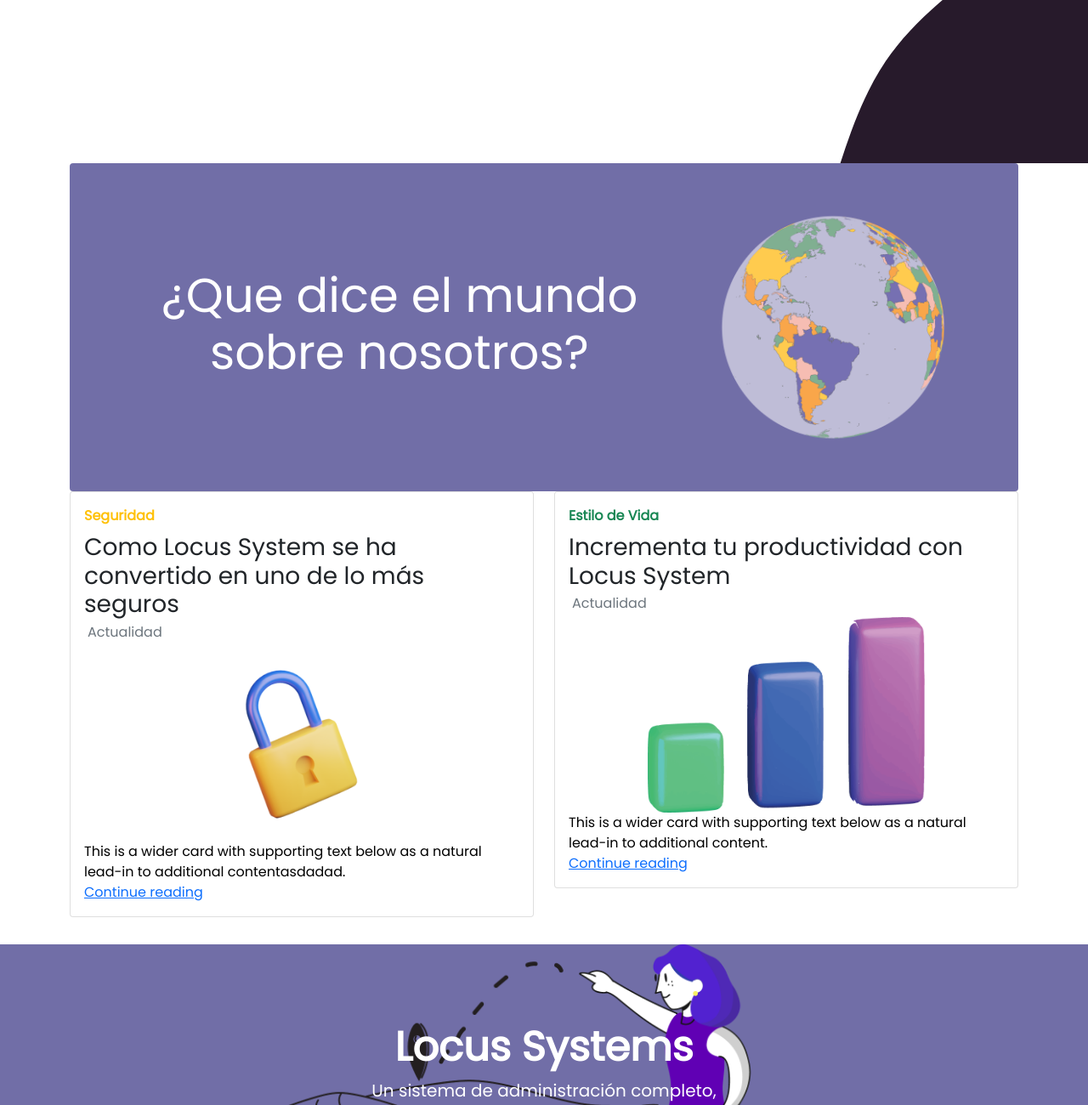
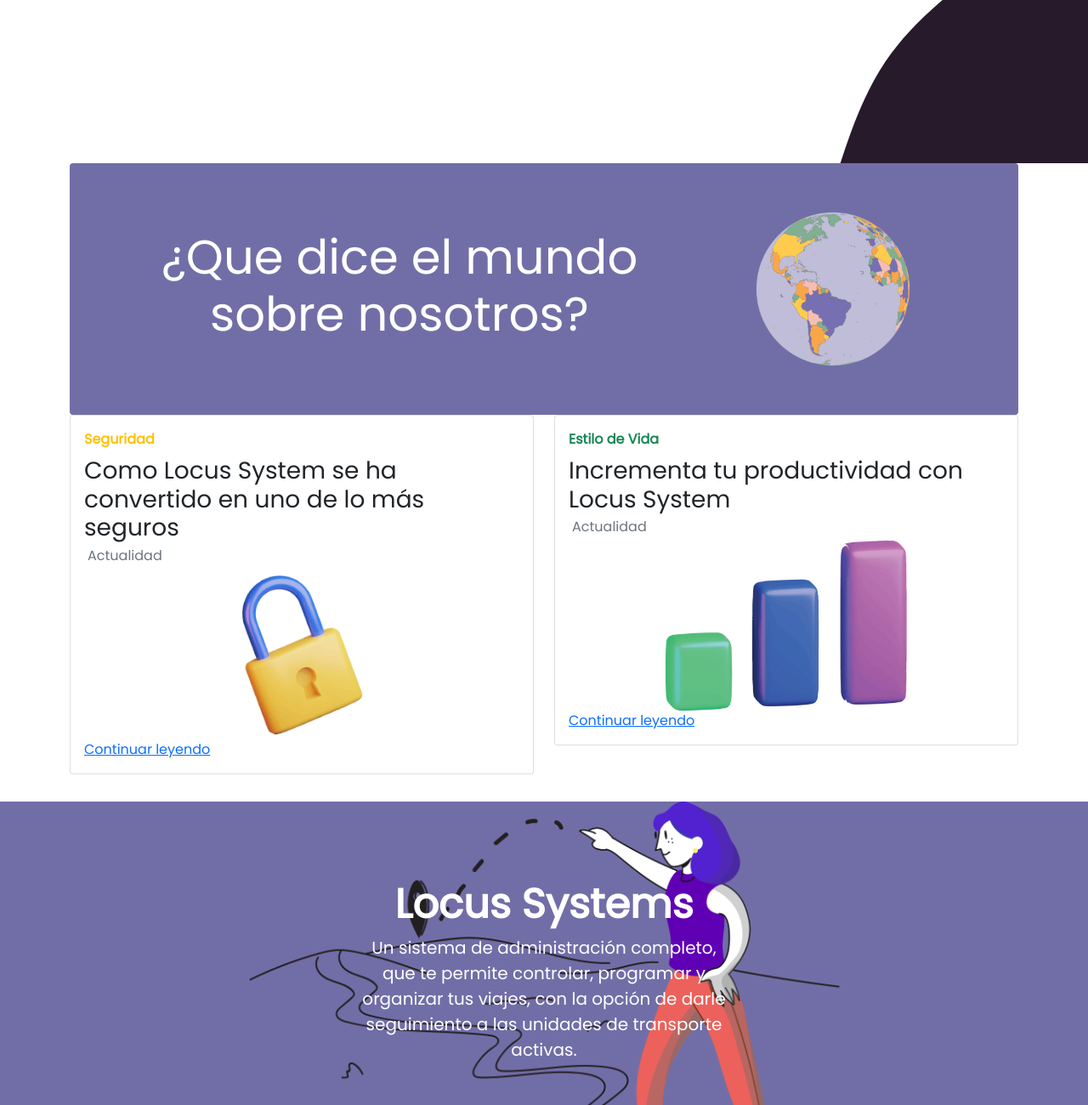
Before and after one commit to jromerooo2/locus-web, a PHP site: page / in a window 1280 px wide. Shown: the part 608-1908 px from the top of the page at 85% size. Run offline with PHP 8.4, Linux system fonts and the light colour scheme; some libraries are stand-ins or nearby versions.

Commit message:
ultimos cambios

```diff
--- a/assets/index.css
+++ b/assets/index.css
@@ -5,7 +5,7 @@
 }
 
 .link{
-  color: gray;
+  color: #fff;
   text-decoration: none;
   list-style: none;
 }
@@ -151,6 +151,10 @@ input{
     background-repeat: no-repeat;
     background-size: contain;
   }
+
+  .purple-bg{
+    background-color: #716EA7;
+  }
   .vh-full{
     height: 100vh;
   }
--- a/index.html
+++ b/index.html
@@ -53,7 +53,7 @@
         <h1 class="display-4 font-italic ">¿Que dice el mundo sobre nosotros?</h1>
       </div>
       <div class="col-md-4">
-        <img class="flex-auto look" style="height:290px ;" src="assets/imgs/earth.png"  alt="Card image cap">
+        <img class="flex-auto look" style="height:200px ;" src="assets/imgs/earth.png"  alt="Card image cap">
       </div>
 
     </div>
@@ -67,10 +67,10 @@
               <a class="text-dark text-decoration-none" >Como Locus System se ha convertido en uno de lo más seguros</a>
             </h3>
             <div class="m-1 text-muted">Actualidad</div>
-            <img class="flex-auto mx-auto d-none d-md-block" src="assets/imgs/locked.png" height="230px" alt="Card image cap">
-
+            <img class="flex-auto mx-auto d-none d-md-block" src="assets/imgs/locked.png" height="200px" alt="Card image cap">
+<!--
             <p class="mb-auto text-black card-text">This is a wider card with supporting text below as a natural lead-in to additional contentasdadad.</p>
-            <a href="#">Continue reading</a>
+            --><a href="#">Continuar leyendo</a>
           </div>
         </div>
       </div>
@@ -82,9 +82,9 @@
               <a class="text-dark text-decoration-none" href="#">Incrementa tu productividad con Locus System</a>
             </h3>
             <div class="m-1 text-muted">Actualidad</div>
-            <img class="flex-auto mx-auto d-none d-md-block" src="assets/imgs/prod.png" height="230px" alt="Card image cap">
-            <p class="mb-auto text-black card-text">This is a wider card with supporting text below as a natural lead-in to additional content.</p>
-            <a href="#">Continue reading</a>
+            <img class="flex-auto mx-auto d-none d-md-block" src="assets/imgs/prod.png" height="200px" alt="Card image cap">
+            <!-- <p class="mb-auto text-black card-text">This is a wider card with supporting text below as a natural lead-in to additional content.</p> -->
+            <a href="#" class="">Continuar leyendo</a>
           </div>
         </div>
       </div>
@@ -142,9 +142,9 @@
 </section>
 
 <section class="vh-50">
-  <h1 class="text-dark-purple display-2">Manual Técnico</h1>
   <div class="container">
     <div class="row">
+      <h1 class="text-dark-purple display-2 mt-2">Manual Técnico</h1>
       <div class="col">
         <p class="text-black ">¡Descarga el manual del  sistema para darle un mejor uso!</p>
         <a href="assets/docs/manual.pdf" download class="btn btn-outline-dark">Descargar <i class="fa fa-download"></i></a>
@@ -160,33 +160,33 @@
     <div class="container">
       <div class="row">
         <div class="col-lg-6">
-          <h1 class="text-purple">¿Por qué Locus System?</h1>
+          <h1 class="text-purple">¿Por qué ocupar Locus Systems?</h1>
           <p class="text-muted">
-            Con la ayuda de Google Maps, nuestro sistema es capaz de llevar el control de los viajes registrados.
+            Por que Locus se preocupa por la calidad en cada proceso, haciéndolo un sistema amigable, rápido y seguro.
           </p>
         </div>
         <div class="col-lg-6">
           <h1 class="text-purple">¿Para quien va dirigido el sistema?</h1>
-          <p class="text-muted">Lorem ipsum ipsum lorem</p>
+          <p class="text-muted">Locus está dirigido a las empresas que se dedican a realizar viajes frecuentemente y necesitan un software de calidad para controlarlos.</p>
         </div>
       </div>
       <div class="row">
         <div class="col-lg-6">
           <h1 class="text-purple">¿El sistema tiene algún costo?</h1>
-          <p class="text-muted">Lorem ipsum ipsum lorem</p>
+          <p class="text-muted">La creación del sistema tuvo un propósito educativo, por lo que su precio no esta definido,  si esta interesado en el sistema contáctenos en el apartado correspondiente.</p>
         </div>
         <div class="col-lg-6">
           <h1 class="text-purple">¿Cual es el proposito del sistema?</h1>
-          <p class="text-muted">Lorem ipsum ipsum lorem</p>
+          <p class="text-muted">El propósito del sistema es facilitar la gestión de unidades de transporte, conductores, ganancias, costes y mantenimientos que genere la empresa.</p>
         </div>
       </div>
     </div>
     <img class="float" src="assets/imgs/handy.png" height="350px" alt="">
   </div>
 
-    <h1 class="text-muted display-5">
+    <h3 class="text-muted mt-5">
       Tienes otra pregunta?
-    </h1>
+    </h3>
     <p class="text-muted"><a class="text-decoration-none" href="#contacto">Comunicate con nosotros</a></p>
 
 </section>
@@ -281,8 +281,8 @@
 
 </section>
 
-<footer class="bg-dark d-flex align-items-center justify-content-center">
-    <ul class="d-flex text-muted link">
+<footer class="purple-bg d-flex align-items-center justify-content-center">
+    <ul class="d-flex link">
       <a class="p-3 link">Locus Systems ® 2021</a>
       <a class="p-3 link">Whatsapp</a>
       <a class="p-3 link">Instagram</a>
@@ -300,11 +300,9 @@
 <script src="https://cdnjs.cloudflare.com/ajax/libs/gsap/3.7.1/ScrollTrigger.min.js"></script>
 <script src="https://cdnjs.cloudflare.com/ajax/libs/gsap/3.7.1/ScrollToPlugin.min.js"></script>
 <script src="https://cdn.jsdelivr.net/gh/cferdinandi/smooth-scroll/dist/smooth-scroll.polyfills.min.js"></script>
+
 <script>
-    var scroll = new SmoothScroll('a[href*="#"]', {
-        speed: 1000
-    });
-
+	var scroll = new SmoothScroll('a[href*="#"]');
 </script>
 
 <script src="https://cdn.jsdelivr.net/npm/bootstrap@5.1.0/dist/js/bootstrap.bundle.min.js" integrity="sha384-U1DAWAznBHeqEIlVSCgzq+c9gqGAJn5c/t99JyeKa9xxaYpSvHU5awsuZVVFIhvj" crossorigin="anonymous"></script>
```
Also changed, not shown: assets/js/app.js (+48 -0 lines), assets/imgs/conductor.jpeg (added), assets/imgs/locked.png, assets/imgs/login.jpeg (added), assets/imgs/recu.jpeg (added), assets/imgs/recu2.jpeg (added), assets/imgs/usuarios.jpeg (added).
